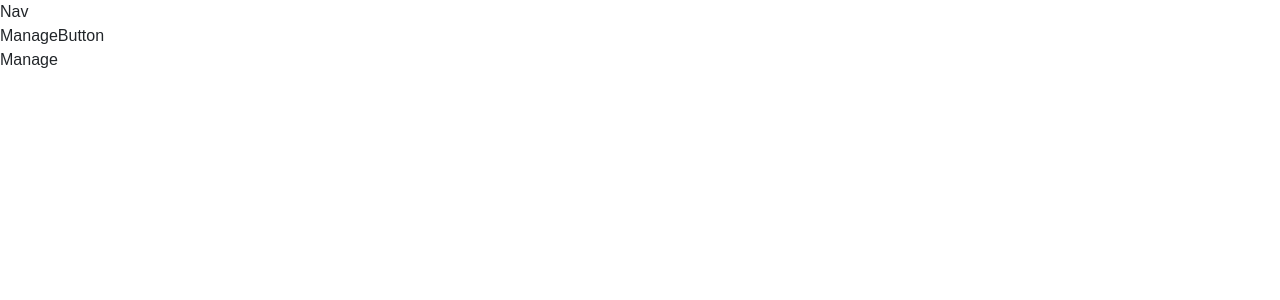
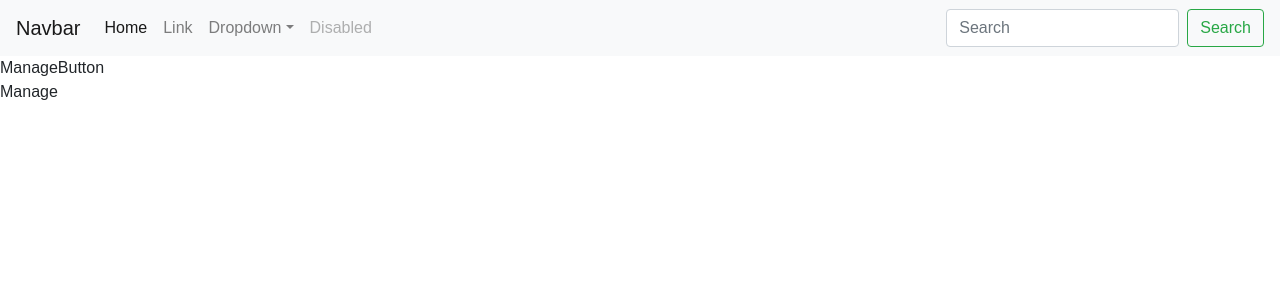
Before and after one commit to kukiat/chain-aid, a React (Create React App) app: page / in a window 1280 px wide. Shown: the top 300 px of the page. Built offline with nearby package versions, Linux system fonts and the light colour scheme.

Commit message:
add navbar

```diff
--- a/src/components/navbar/Nav.js
+++ b/src/components/navbar/Nav.js
@@ -3,7 +3,41 @@
 export default class Nav extends React.Component {
   render() {
     return(
-      <div>Nav</div>
+      <nav class="navbar navbar-expand-lg navbar-light bg-light">
+      <a class="navbar-brand" href="#">Navbar</a>
+      <button class="navbar-toggler" type="button" data-toggle="collapse" data-target="#navbarSupportedContent" aria-controls="navbarSupportedContent" aria-expanded="false" aria-label="Toggle navigation">
+        <span class="navbar-toggler-icon"></span>
+      </button>
+
+      <div class="collapse navbar-collapse" id="navbarSupportedContent">
+        <ul class="navbar-nav mr-auto">
+          <li class="nav-item active">
+            <a class="nav-link" href="#">Home <span class="sr-only">(current)</span></a>
+          </li>
+          <li class="nav-item">
+            <a class="nav-link" href="#">Link</a>
+          </li>
+          <li class="nav-item dropdown">
+            <a class="nav-link dropdown-toggle" href="#" id="navbarDropdown" role="button" data-toggle="dropdown" aria-haspopup="true" aria-expanded="false">
+              Dropdown
+            </a>
+            <div class="dropdown-menu" aria-labelledby="navbarDropdown">
+              <a class="dropdown-item" href="#">Action</a>
+              <a class="dropdown-item" href="#">Another action</a>
+              <div class="dropdown-divider"></div>
+              <a class="dropdown-item" href="#">Something else here</a>
+            </div>
+          </li>
+          <li class="nav-item">
+            <a class="nav-link disabled" href="#">Disabled</a>
+          </li>
+        </ul>
+        <form class="form-inline my-2 my-lg-0">
+          <input class="form-control mr-sm-2" type="search" placeholder="Search" aria-label="Search"/>
+          <button class="btn btn-outline-success my-2 my-sm-0" type="submit">Search</button>
+        </form>
+      </div>
+    </nav>
     )
   }
 }
```
